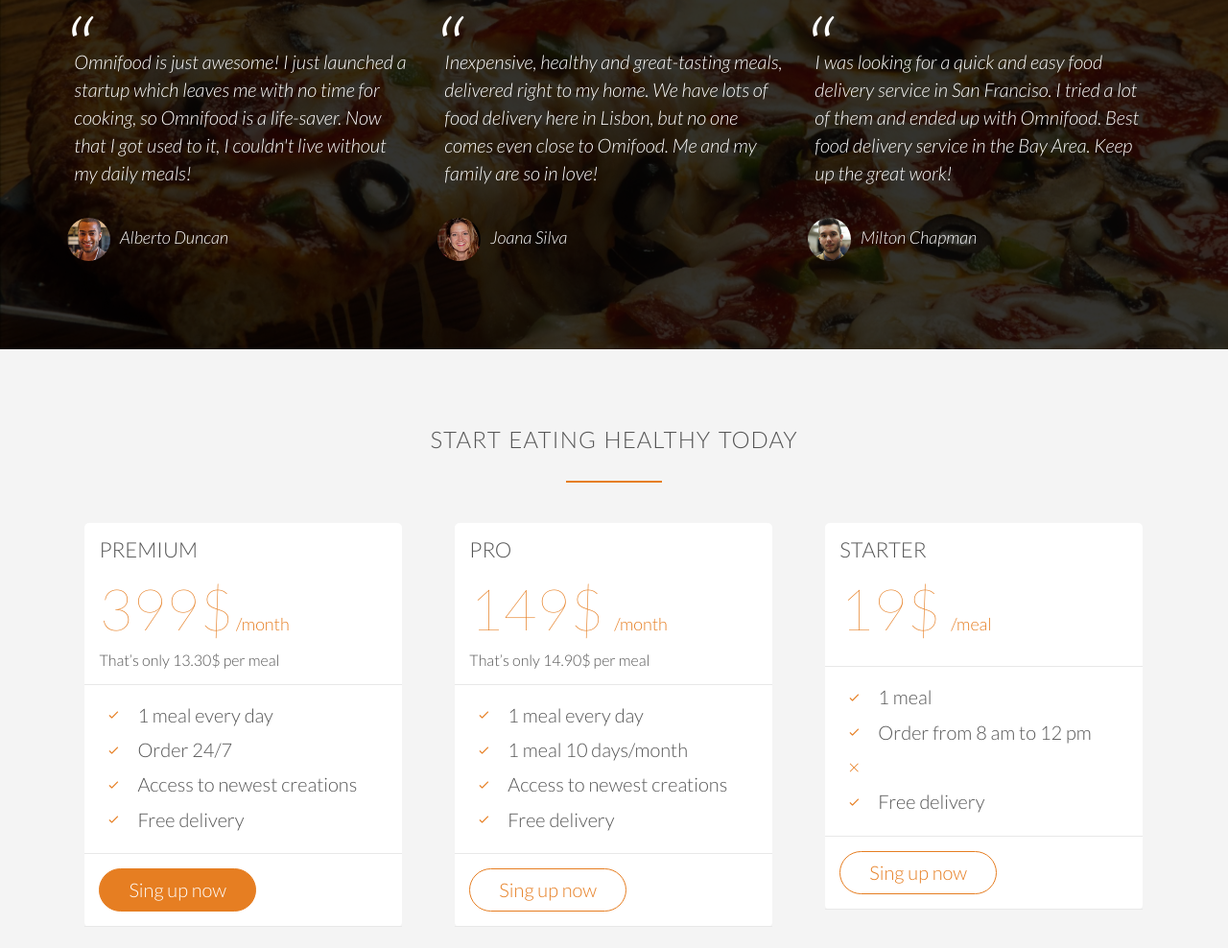
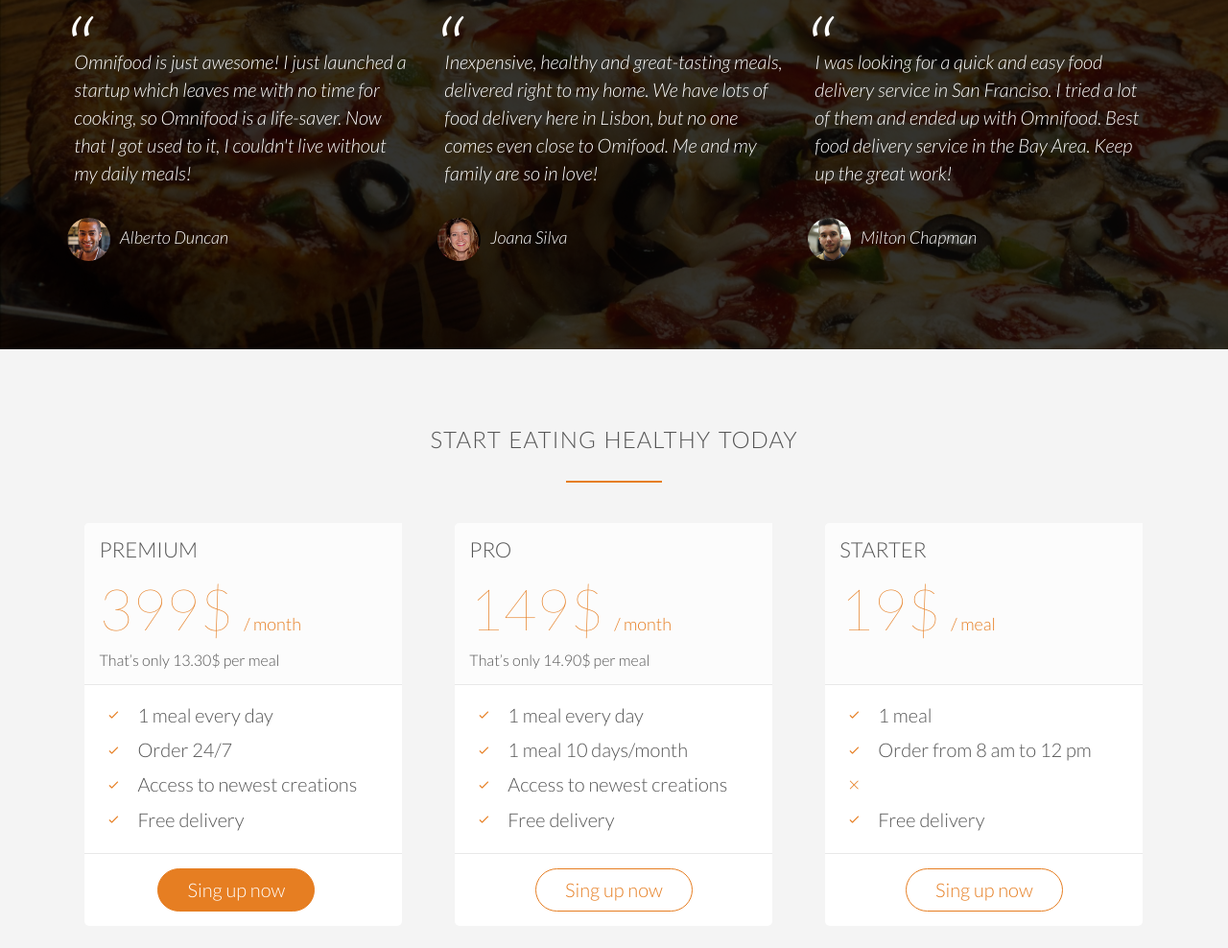
Before and after one commit to arteki65/webDesignLearning, a plain HTML site: page omnifood/index.html in a window 1280 px wide. Shown: the part 3520-4508 px from the top of the page at 96% size. Drawn offline with Linux system fonts and the light colour scheme; files whose address does not match are found by name.

Commit message:
at the end of lecture 53

```diff
--- a/omnifood/index.html
+++ b/omnifood/index.html
@@ -240,7 +240,7 @@
                     <div class="plan-box">
                         <div>
                             <h3>Premium</h3>
-                            <p class="plan-price">399$<span> /month</span></p>
+                            <p class="plan-price">399$ <span>/ month</span></p>
                             <p class="plan-price-meal">That’s only 13.30$ per meal</p>
                         </div>
                         <div>
@@ -260,7 +260,7 @@
                     <div class="plan-box">
                         <div>
                             <h3>Pro</h3>
-                            <p class="plan-price">149$ <span> /month</span></p>
+                            <p class="plan-price">149$ <span>/ month</span></p>
                             <p class="plan-price-meal">That’s only 14.90$ per meal</p>
                         </div>
                         <div>
@@ -280,8 +280,8 @@
                     <div class="plan-box">
                         <div>
                             <h3>Starter</h3>
-                            <p class="plan-price">19$ <span> /meal</span></p>
-                            <p class="plan-price-meal"></p>
+                            <p class="plan-price">19$ <span>/ meal</span></p>
+                            <p class="plan-price-meal">&nbsp;</p>
                         </div>
                         <div>
                             <ul>
--- a/omnifood/resources/css/style.css
+++ b/omnifood/resources/css/style.css
@@ -447,3 +447,14 @@
 .plan-box ul li {
     padding: 5px 0;
 }
+
+.plan-box div:last-child {
+    text-align: center;
+    border: 0;
+}
+
+.plan-box div:first-child {
+    background-color: #fcfcfc;
+    border-top-left-radius: 5px;
+    border-top-left-radius: 5px;
+}
```
